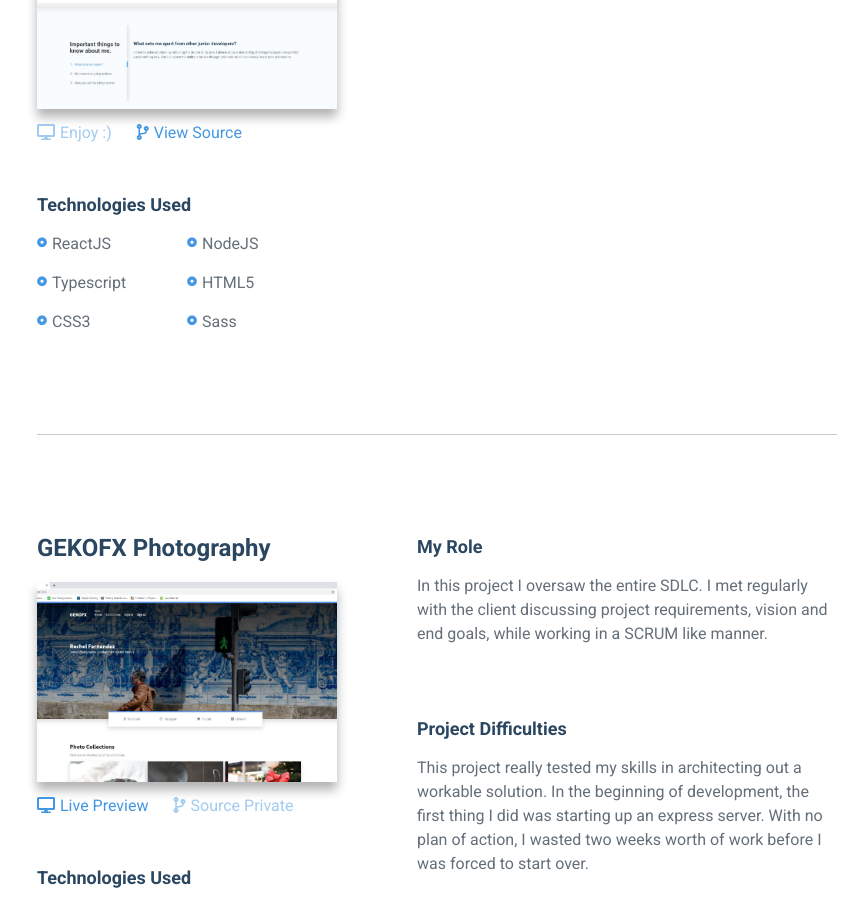
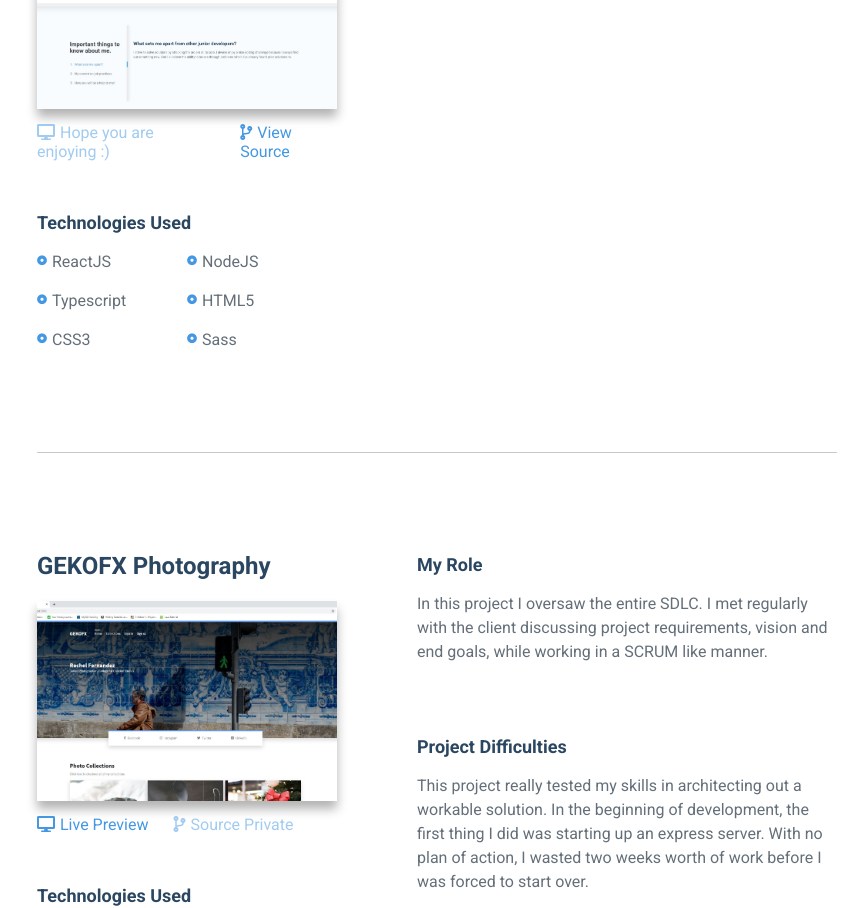
Before and after one commit to rayjohnson1/personal-portfolio, a React (Create React App) app: page / in a window 1280 px wide. Shown: the part 1543-2451 px from the top of the page, without its empty margins (3-861 px from the left). Built offline with nearby package versions, Linux system fonts and the light colour scheme.

Commit message:
changed button name

```diff
--- a/src/components/projects/Projects.tsx
+++ b/src/components/projects/Projects.tsx
@@ -19,7 +19,7 @@ export default class Projects extends Component {
                                     <img src={personal_site} alt={`Project Thumbnail`} />
                                 </div>
                                 <div className={`project__display__actions`}>
-                                    <a href={`#`} className={`link link--inactive`}><i className="fas fa-desktop"></i><span>Enjoy :)</span></a>
+                                    <a href={`#`} className={`link link--inactive`}><i className="fas fa-desktop"></i><span>Hope you are enjoying :)</span></a>
                                     <a href={`https://github.com/rayjohnson1/personal-portfolio`} className={`link`}><i className="fas fa-code-branch"></i><span>View Source</span></a>
                                 </div>
                             </div>
```
